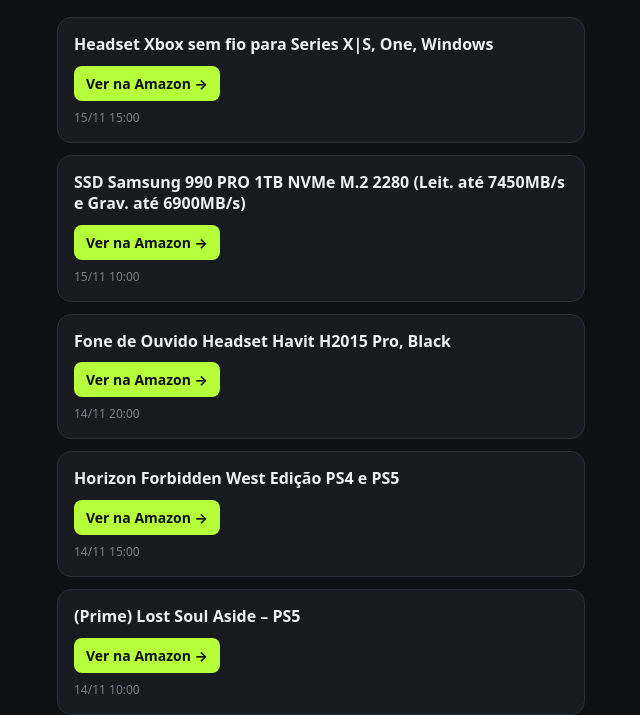
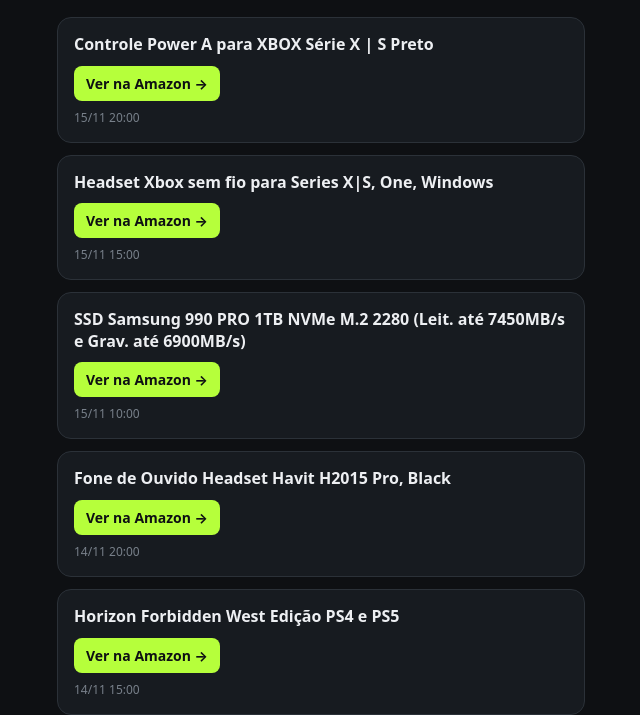
Before and after one commit to cacadordeboosters/cacadordeboosters.github.io, a plain HTML site: page index.html in a window 1280 px wide. Shown: the part 105-820 px from the top of the page, without its empty margins (319-959 px from the left). Drawn offline with Linux system fonts and the light colour scheme.

Commit message:
Achado B08F4444HM

```diff
--- a/index.html
+++ b/index.html
@@ -14,6 +14,7 @@ footer{color:var(--sub);font-size:12px;margin-top:24px;line-height:1.5}
 </style></head><body><main>
 <h1>🏹 Caçador de Boosters</h1>
 <p class="s">Achados do dia. Preço e estoque mudam a qualquer momento: confira no site antes de comprar.</p>
+<a class="c" href="https://www.amazon.com.br/dp/B08F4444HM?tag=cacadordebo00-20" rel="nofollow sponsored noopener" target="_blank"><span class="t">Controle Power A para XBOX Série X | S Preto</span><span class="b">Ver na Amazon →</span><span class="d">15/11 20:00</span></a>
 <a class="c" href="https://www.amazon.com.br/dp/B0FTZY2PCV?tag=cacadordebo00-20" rel="nofollow sponsored noopener" target="_blank"><span class="t">Headset Xbox sem fio para Series X|S, One, Windows</span><span class="b">Ver na Amazon →</span><span class="d">15/11 15:00</span></a>
 <a class="c" href="https://www.amazon.com.br/dp/B0BHJF2VRN?tag=cacadordebo00-20" rel="nofollow sponsored noopener" target="_blank"><span class="t">SSD Samsung 990 PRO 1TB NVMe M.2 2280 (Leit. até 7450MB/s e Grav. até 6900MB/s)</span><span class="b">Ver na Amazon →</span><span class="d">15/11 10:00</span></a>
 <a class="c" href="https://www.amazon.com.br/dp/B0H7L9RK6S?tag=cacadordebo00-20" rel="nofollow sponsored noopener" target="_blank"><span class="t">Fone de Ouvido Headset Havit H2015 Pro, Black</span><span class="b">Ver na Amazon →</span><span class="d">14/11 20:00</span></a>
```
Also changed, not shown: posts/20261115_2000_B08F4444HM.jpg (added).
